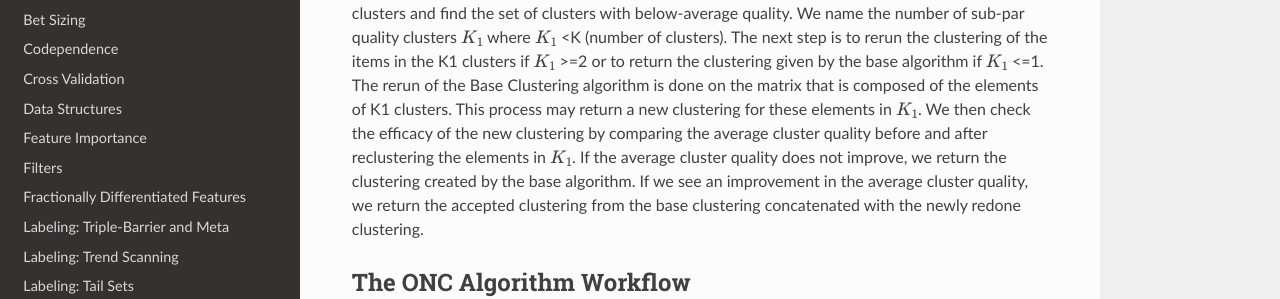
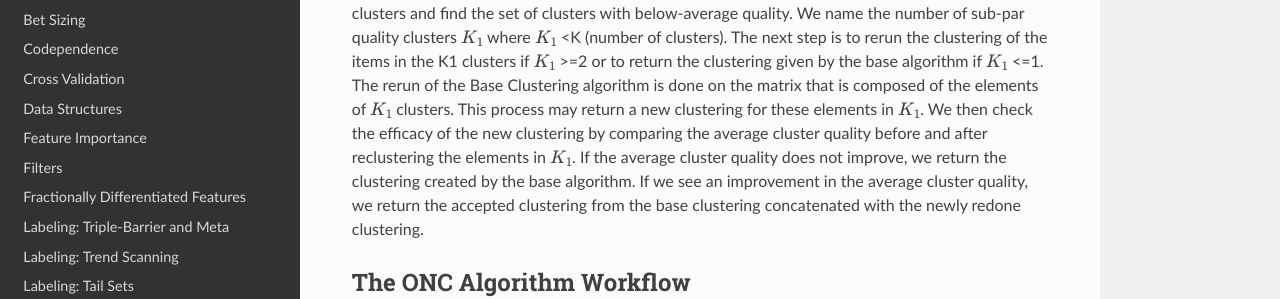
Before and after one commit to hudson-and-thames/mlfinlab, a Sphinx documentation site: the page built from docs/source/implementations/clustering.rst, in a window 1280 px wide and 900 px high, scrolled down 1557 px. Shown: the part 206-505 px from the top of the window. Built offline with Sphinx 7.4.7 and the Read the Docs theme 2.0.0, drawn with Linux system fonts in a browser that asks for light colours.

Commit message:
modified clustering.rst

```diff
--- a/docs/source/implementations/clustering.rst
+++ b/docs/source/implementations/clustering.rst
@@ -63,7 +63,7 @@
 
 Initially, an observation matrix is fed into the algorithm. Next, the algorithm evaluates the observation matrix. Then the Base Clustering performs a double for..loop. The first loop clusters the matrix for different k values from 2 to N via k-means for one given initialization while assesses the quality *q* for each clustering. The second loop repeats the first loop as many as the number of initializations. Lastly, the system chooses the clustering with the highest quality or *q*.
 
-The second algorithm, the Top- Level of Clustering, evaluates the quality of each cluster of the optimum clustering from the first algorithm. The algorithm then takes the average quality of the clusters and find the set of clusters with below-average quality. We name the number of sub-par quality clusters :math:`K_1` where :math:`K_1` <K (number of clusters). The next step is to rerun the clustering of the items in the K1 clusters if :math:`K_1` >=2 or to return the clustering given by the base algorithm if :math:`K_1` <=1. The rerun of the Base Clustering algorithm is done on the matrix that is composed of the elements of K1 clusters. This process may return a new clustering for these elements in :math:`K_1`. We then check the efficacy of the new clustering by comparing the average cluster quality before and after reclustering the elements in :math:`K_1`.  If the average cluster quality does not improve, we return the clustering created by the base algorithm. If we see an improvement in the average cluster quality, we return the accepted clustering from the base clustering concatenated with the newly redone clustering.
+The second algorithm, the Top- Level of Clustering, evaluates the quality of each cluster of the optimum clustering from the first algorithm. The algorithm then takes the average quality of the clusters and find the set of clusters with below-average quality. We name the number of sub-par quality clusters :math:`K_1` where :math:`K_1` <K (number of clusters). The next step is to rerun the clustering of the items in the K1 clusters if :math:`K_1` >=2 or to return the clustering given by the base algorithm if :math:`K_1` <=1. The rerun of the Base Clustering algorithm is done on the matrix that is composed of the elements of :math:`K_1` clusters. This process may return a new clustering for these elements in :math:`K_1`. We then check the efficacy of the new clustering by comparing the average cluster quality before and after reclustering the elements in :math:`K_1`.  If the average cluster quality does not improve, we return the clustering created by the base algorithm. If we see an improvement in the average cluster quality, we return the accepted clustering from the base clustering concatenated with the newly redone clustering.
 
 
 
```
